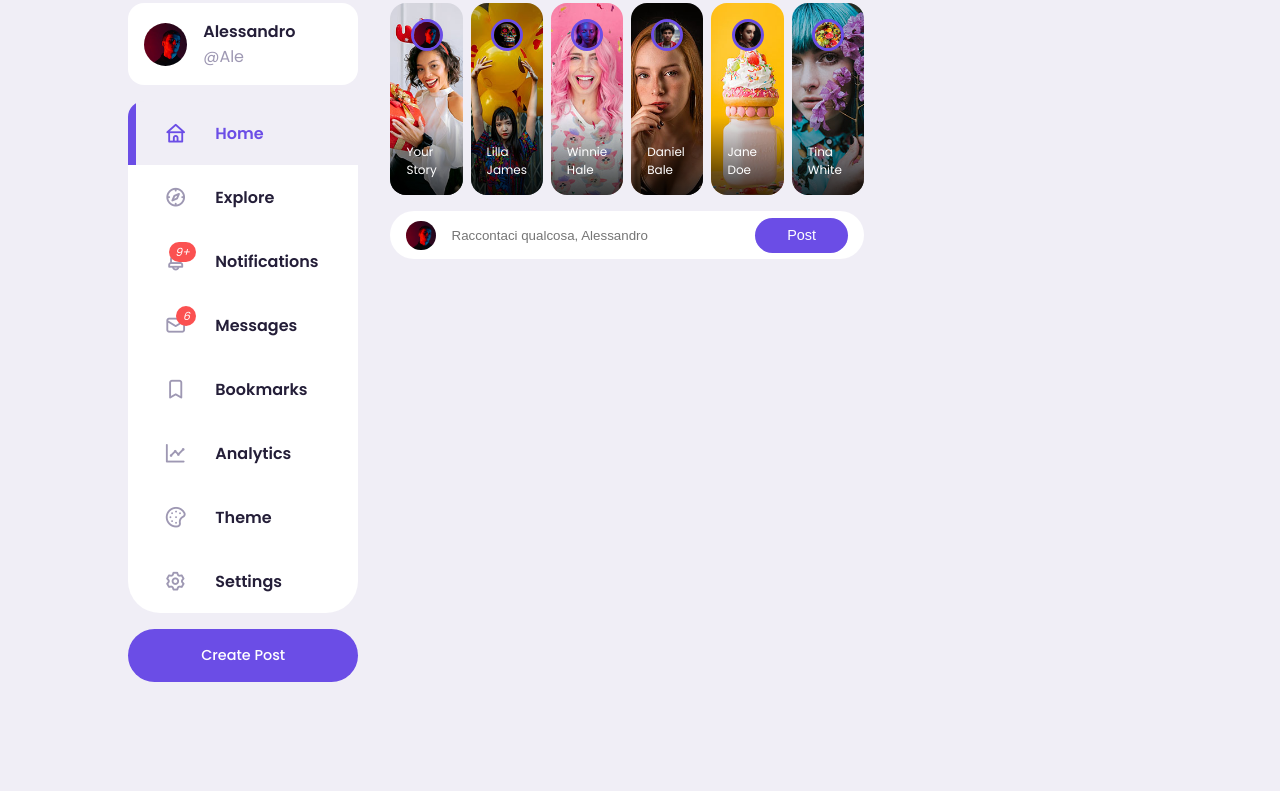
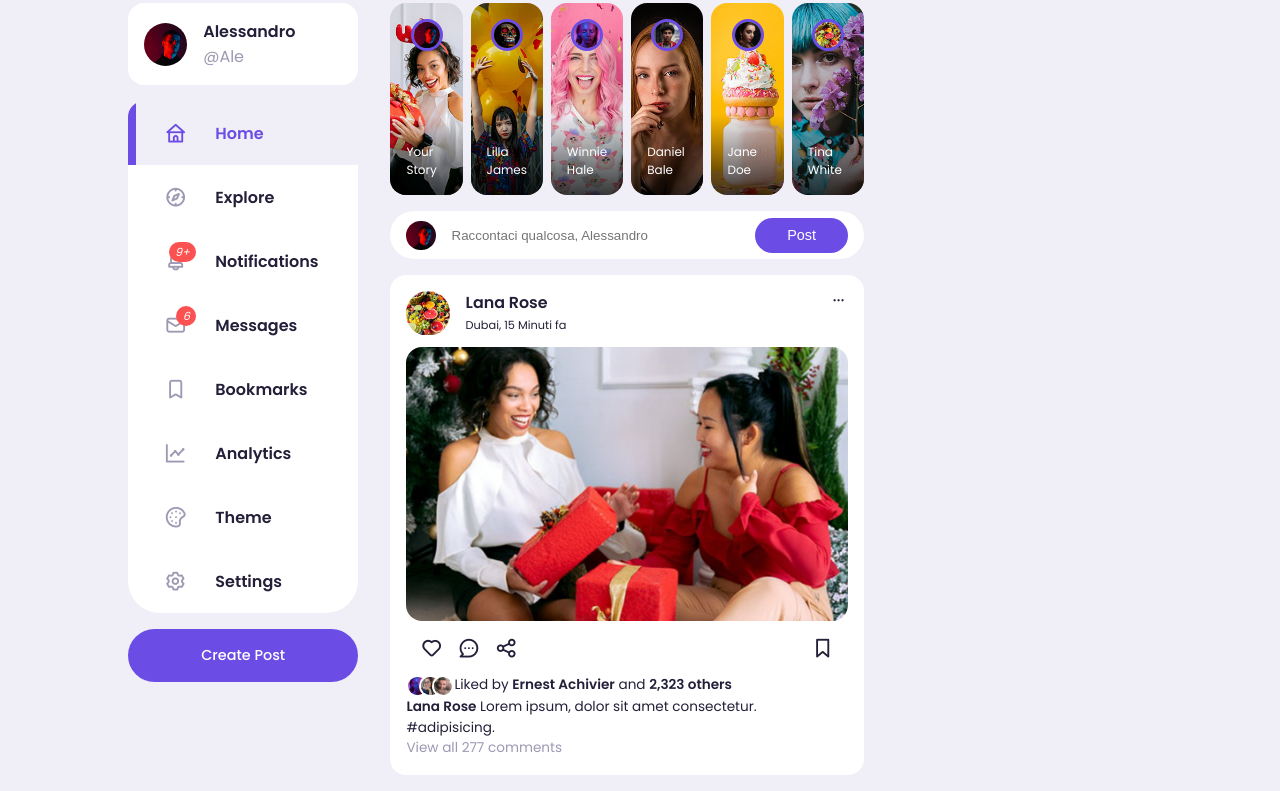
Before and after one commit to JardiinWD/javascript-social-media, a plain HTML site: page index.html in a window 1280 px wide. Shown: the part 83-874 px from the top of the page. Before the commit the page ends 800 px from the top, so only its background shows below. Drawn offline with nearby package versions, Linux system fonts and the light colour scheme.

Commit message:
Aggiunto un primo posto, iniziato a stilizzare.

```diff
--- a/assets/scss/_partials/_main.scss
+++ b/assets/scss/_partials/_main.scss
@@ -243,5 +243,57 @@ main .container .left .sidebar {
 }
 /*#endregion */
 
+/*#region Feeds */
+.middle .feeds {
+    .feed {
+        background: $color-white;
+        border-radius: $card-border-radius;
+        padding: $card-padding;
+        margin: 1rem 0;
+        font-size: 0.85rem;
+        line-height: 1.5;
+    }
+    .feed .head,
+    .feed .action-buttons {
+        display: flex;
+        justify-content: space-between;
+    }
+    .feed .user {
+        display: flex;
+        gap: 1rem;
+    }
+    /* Foto del Post */
+    .feed .photo {
+        border-radius: $card-border-radius;
+        overflow: hidden;
+        margin: 0.7rem 0;
+    }
+    .feed .action-buttons {
+        align-items: center;
+        font-size: 1.4rem;
+        margin: 0.6rem;
+    }
+}
+
+.middle .liked-by {
+    display: flex;
+}
+
+.middle .liked-by {
+    span {
+        width: 1.4rem;
+        height: 1.4rem;
+        display: block;
+        border-radius: 50%;
+        overflow: hidden;
+        border: 2px solid $color-white;
+        margin-left: -0.6rem;
+    }
+    span:first-child {
+        margin: 0;
+    }
+}
 
 /*#endregion */
+
+/*#endregion */
--- a/index.html
+++ b/index.html
@@ -275,6 +275,75 @@
                     <!-- /.btn btn-primary -->
                     <input type="submit" value="Post" class="btn btn-primary">
                 </form>
+
+                <!-- /.feeds -->
+                <div class="feeds">
+                    <!-- /.feed (QUESTO DEV'ESSERE DINAMICO) -->
+                    <div class="feed">
+                        <!-- /.head -->
+                        <div class="head">
+                            <!-- /.user -->
+                            <div class="user">
+                                <!-- /.profile-picture -->
+                                <div class="profile-picture">
+                                    <img src="./assets/img/profile-13.jpg">
+                                </div>
+                                <!-- /.ingo -->
+                                <div class="ingo">
+                                    <h3>Lana Rose</h3>
+                                    <small>Dubai, 15 Minuti fa</small>
+                                </div>
+                            </div>
+                            <!-- /.edit -->
+                            <span class="edit">
+                                <!-- /.uil uil-ellipsis-h -->
+                                <i class="uil uil-ellipsis-h"></i>
+                            </span>
+                        </div>
+                        <!-- /.photo -->
+                        <div class="photo">
+                            <img src="./assets/img/feed-1.jpg">
+                        </div>
+                        <!-- /.action-button -->
+                        <div class="action-buttons">
+                            <!-- /.interaction-buttons -->
+                            <div class="interaction-buttons">
+                                <!-- /.uil uil-heart -->
+                                <span><i class="uil uil-heart"></i></span>
+                                <!-- /.uil uil-comment-dots -->
+                                <span><i class="uil uil-comment-dots"></i></span>
+                                <!-- /.uil uil-share-alt -->
+                                <span><i class="uil uil-share-alt"></i></span>
+                            </div>
+                            <!-- /.bookmark -->
+                            <div class="bookmark">
+                                <!-- Per farla solid al click : <i class="uis uis-bookmark"></i> -->
+                                <!-- /.uil uil-bookmark-full -->
+                                <span><i class="uil uil-bookmark-full"></i></span>
+                            </div>
+                        </div>
+                        <!-- /.liked-by -->
+                        <div class="liked-by">
+                            <!-- Immagine della gente alla quale piace -->
+                            <span><img src="./assets/img/profile-10.jpg"></span>
+                            <span><img src="./assets/img/profile-4.jpg"></span>
+                            <span><img src="./assets/img/profile-15.jpg"></span>
+                            <p>Liked by <b>Ernest Achivier</b> and <b>2,323 others</b></p>
+                        </div>
+                        <!-- /.caption -->
+                        <div class="caption">
+                            <p>
+                                <b>Lana Rose</b> Lorem ipsum, dolor sit amet consectetur.
+                                <!-- /.harsh-tag -->
+                                <span class="harsh-tag">#adipisicing.</span>
+                            </p>
+                        </div>
+                        <!-- /.text-muted -->
+                        <div class="text-muted comments">
+                            View all 277 comments
+                        </div>
+                    </div>
+                </div>
             </div>
             <!-- /.right -->
             <div class="right"></div>
```
Also changed, not shown: assets/css/style.css.
